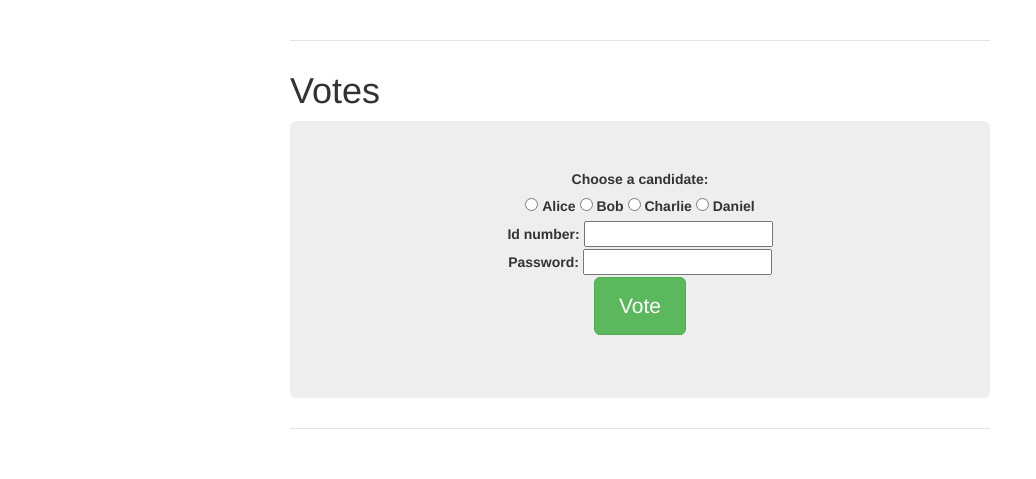
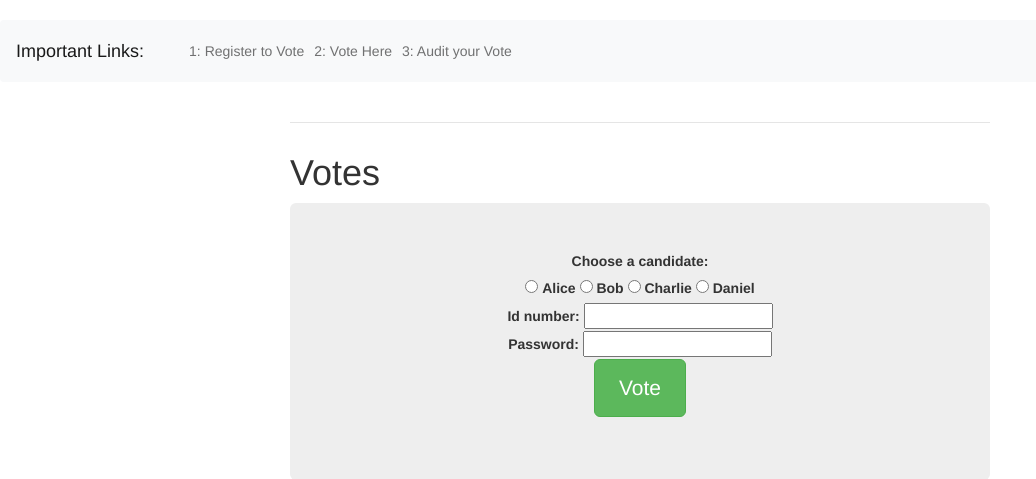
Before and after one commit to antoniojsp/flask, a Flask app: page / in a window 1280 px wide. Shown: the top 479 px of the page, without its empty margins (0-1036 px from the left). Run offline with Flask 2, Linux system fonts and the light colour scheme; some libraries are stand-ins or nearby versions.

Commit message:
simple nav

```diff
--- a/client-ui/templates/home.html
+++ b/client-ui/templates/home.html
@@ -5,6 +5,9 @@
     <title>Election App - Homomorphic Encryption</title>
     <!-- Change the localhost:5000 to a different host:port if you run client on a different host:port.
      This sample suppose to run on dev box so localhost and default port 5000 makes sense. -->
+    <link href="https://cdn.jsdelivr.net/npm/bootstrap@5.0.0-beta2/dist/css/bootstrap.min.css" rel="stylesheet" integrity="sha384-BmbxuPwQa2lc/FVzBcNJ7UAyJxM6wuqIj61tLrc4wSX0szH/Ev+nYRRuWlolflfl" crossorigin="anonymous">
+    <script src="https://cdn.jsdelivr.net/npm/bootstrap@5.0.0-beta2/dist/js/bootstrap.bundle.min.js" integrity="sha384-b5kHyXgcpbZJO/tY9Ul7kGkf1S0CWuKcCD38l8YkeH8z8QjE0GmW1gYU5S9FOnJ0" crossorigin="anonymous"></script>
+
     <link   href="http://localhost:5000/css/bootstrap.min.css" rel="stylesheet">
     <link   href="http://localhost:5000/css/jumbotron-narrow.css" rel="stylesheet">
 
@@ -64,6 +67,26 @@ function getRadioVal(form, name) {
 
 </head>
 <body>
+    <nav class="navbar navbar-expand-lg navbar-light bg-light">
+        <a class="navbar-brand" href="#">Important Links:</a>
+        <button class="navbar-toggler" type="button" data-toggle="collapse" data-target="#navbarSupportedContent" aria-controls="navbarSupportedContent" aria-expanded="false" aria-label="Toggle navigation">
+          <span class="navbar-toggler-icon"></span>
+        </button>
+
+        <div class="collapse navbar-collapse" id="navbarSupportedContent">
+          <ul class="navbar-nav mr-auto">
+            <li class="nav-item active">
+              <a class="nav-link" href="http://localhost:7000/register">1: Register to Vote<span class="sr-only"></span></a>
+            </li>
+            <li class="nav-item active">
+                <a class="nav-link" href="http://localhost:7000/">2: Vote Here <span class="sr-only"></span></a>
+              </li>
+              <li class="nav-item active">
+                <a class="nav-link" href="http://localhost:7000/audit">3: Audit your Vote<span class="sr-only"></span></a>
+              </li>
+          </ul>
+        </div>
+      </nav>
     <div class="container">
         <div class="header">
             <nav>
```
